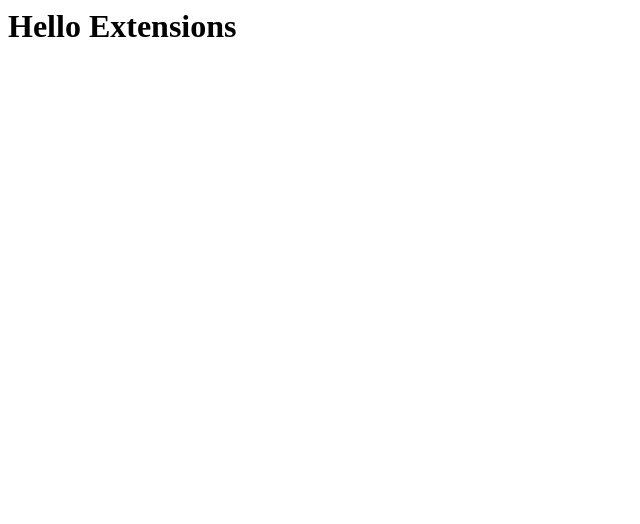
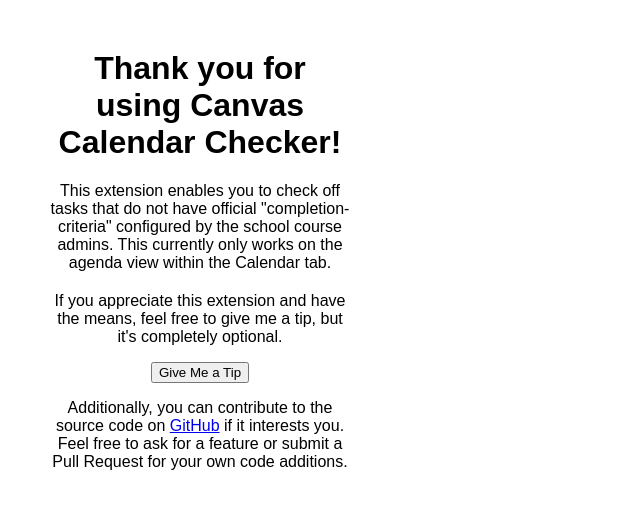
Before and after one commit to JohnnyASan/canvas-calendar-checker, a browser extension: page index.html in a window 1280 px wide. Shown: the whole page, without its empty margins (0-640 px from the left). Drawn offline with Linux system fonts and the light colour scheme.

Commit message:
updated with tip link and more descriptions

```diff
--- a/index.html
+++ b/index.html
@@ -1,5 +1,34 @@
-<html>
-  <body>
-    <h1>Hello Extensions</h1>
-  </body>
+<!DOCTYPE html>
+<html lang="en">
+<head>
+    <meta charset="UTF-8">
+    <meta name="viewport" content="width=device-width, initial-scale=1.0">
+    <title>Canvas Calendar Checker</title>
+    <style>
+        body {
+            font-family: Arial, sans-serif;
+            text-align: center;
+            margin: 50px;
+            max-width: 300px;
+        }
+        h1 {
+            font-size: 2em;
+        }
+        .paypal-button {
+            margin-top: 20px;
+        }
+    </style>
+</head>
+<body>
+    <h1>Thank you for using Canvas Calendar Checker!</h1>
+    <p>This extension enables you to check off tasks that do not have official "completion-criteria" configured by the school course admins. This currently only works on the agenda view within the Calendar tab.</p>
+    <div class="paypal-button">
+      <p>If you appreciate this extension and have the means, feel free to give me a tip, but it's completely optional.</p>
+        <form action="https://paypal.me/JohnnySana" method="post" target="_blank">
+            <input type="hidden" name="hosted_button_id" value="YOUR_PAYPAL_BUTTON_ID">
+            <button type="submit">Give Me a Tip</button>
+        </form>
+      <p>Additionally, you can contribute to the source code on <a href="https://github.com/JohnnyASan/canvas-calendar-checker">GitHub</a> if it interests you. Feel free to ask for a feature or submit a Pull Request for your own code additions. </p>
+    </div>
+</body>
 </html>
```
Also changed, not shown: manifest.json.
